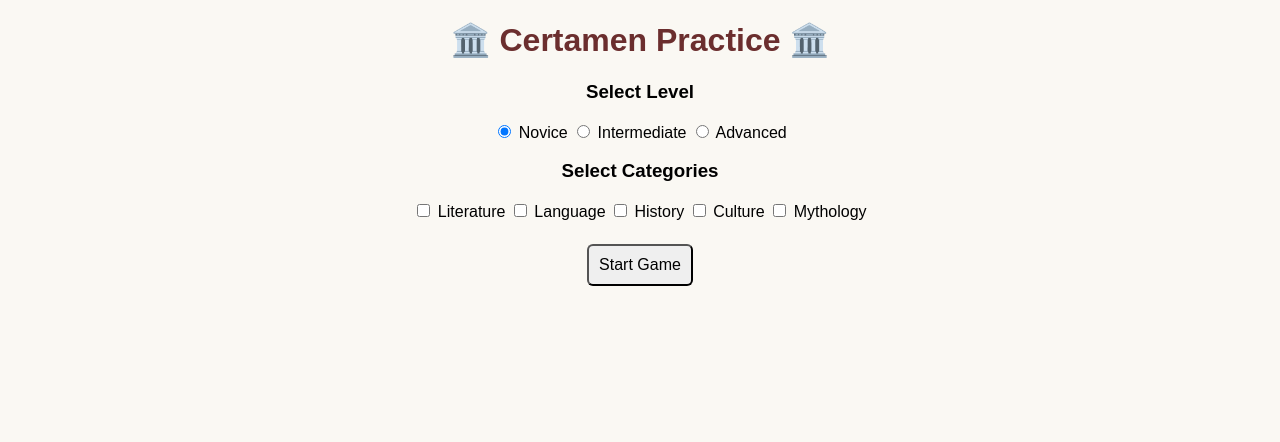
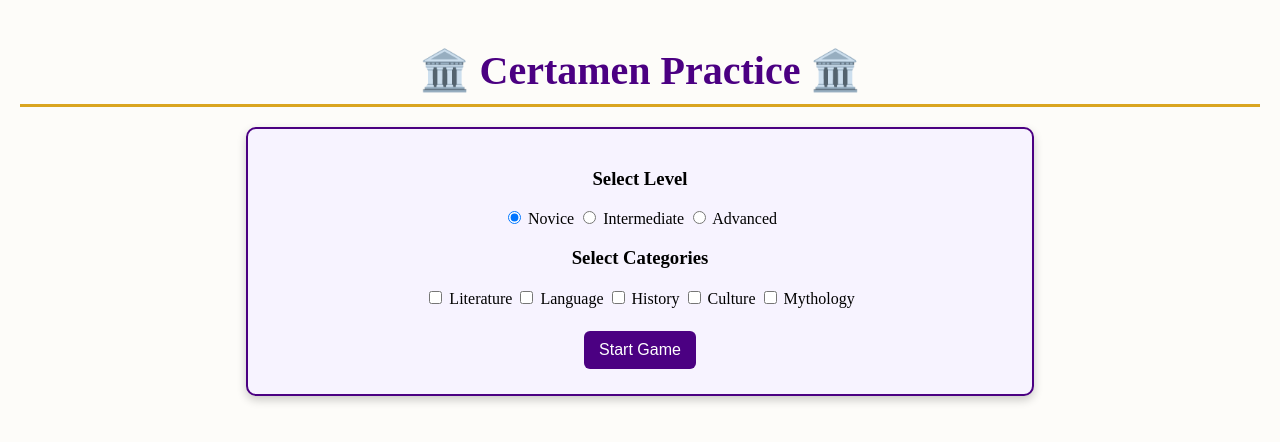
Before and after one commit to stuyclassics/stuyclassics.github.io, a Flask app: page / in a window 1280 px wide. Shown: the top 442 px of the page. Run offline with Flask 3, Linux system fonts and the light colour scheme.

Commit message:
Update style.css

```diff
--- a/certamengame/static/style.css
+++ b/certamengame/static/style.css
@@ -1,23 +1,56 @@
 body {
-  font-family: Arial, sans-serif;
+  font-family: "Times New Roman", serif;
   text-align: center;
-  background: #faf8f3;
+  background: #fdfcf9;
+  margin: 0;
+  padding: 20px;
 }
 
 h1 {
-  color: #6b2e2e;
+  color: #4b0082; /* deep purple */
+  font-size: 2.5em;
+  border-bottom: 3px solid goldenrod;
+  padding-bottom: 10px;
+  margin-bottom: 20px;
+}
+
+#setup, #game {
+  background: #f7f3ff;
+  border: 2px solid #4b0082;
+  border-radius: 10px;
+  padding: 20px;
+  width: 60%;
+  margin: auto;
+  box-shadow: 0px 4px 10px rgba(0,0,0,0.2);
 }
 
 #question-box {
-  font-size: 20px;
+  font-size: 22px;
   margin: 20px;
   min-height: 60px;
+  font-weight: bold;
+  color: #2f1a47;
 }
 
 button {
   margin: 5px;
-  padding: 10px;
+  padding: 10px 15px;
   font-size: 16px;
   border-radius: 6px;
   cursor: pointer;
+  border: none;
+  background: #4b0082;
+  color: white;
+  transition: background 0.3s;
 }
+
+button:hover {
+  background: #6a0dad;
+}
+
+#answer-box input {
+  padding: 8px;
+  font-size: 16px;
+  border: 1px solid #4b0082;
+  border-radius: 5px;
+}
```
